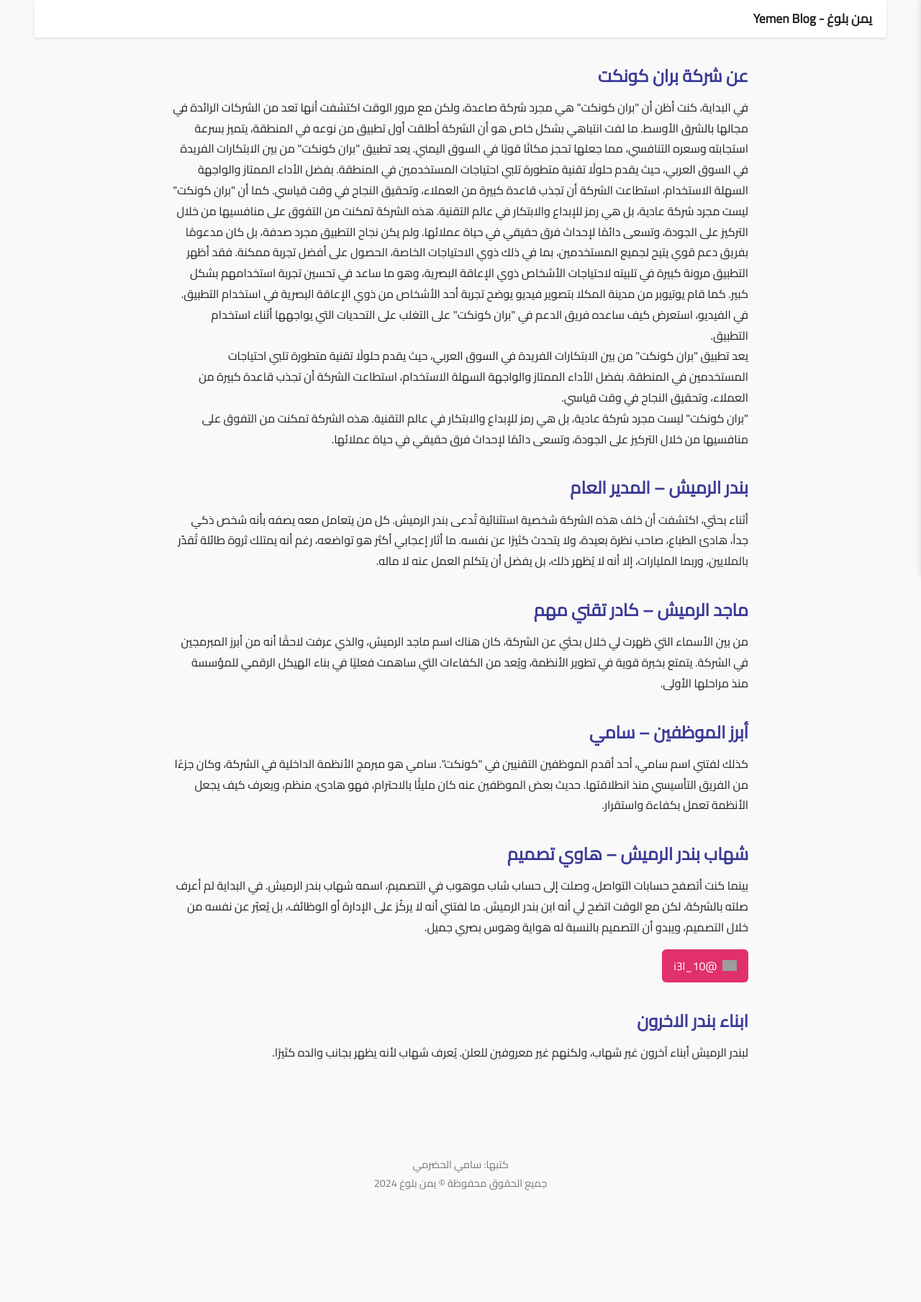
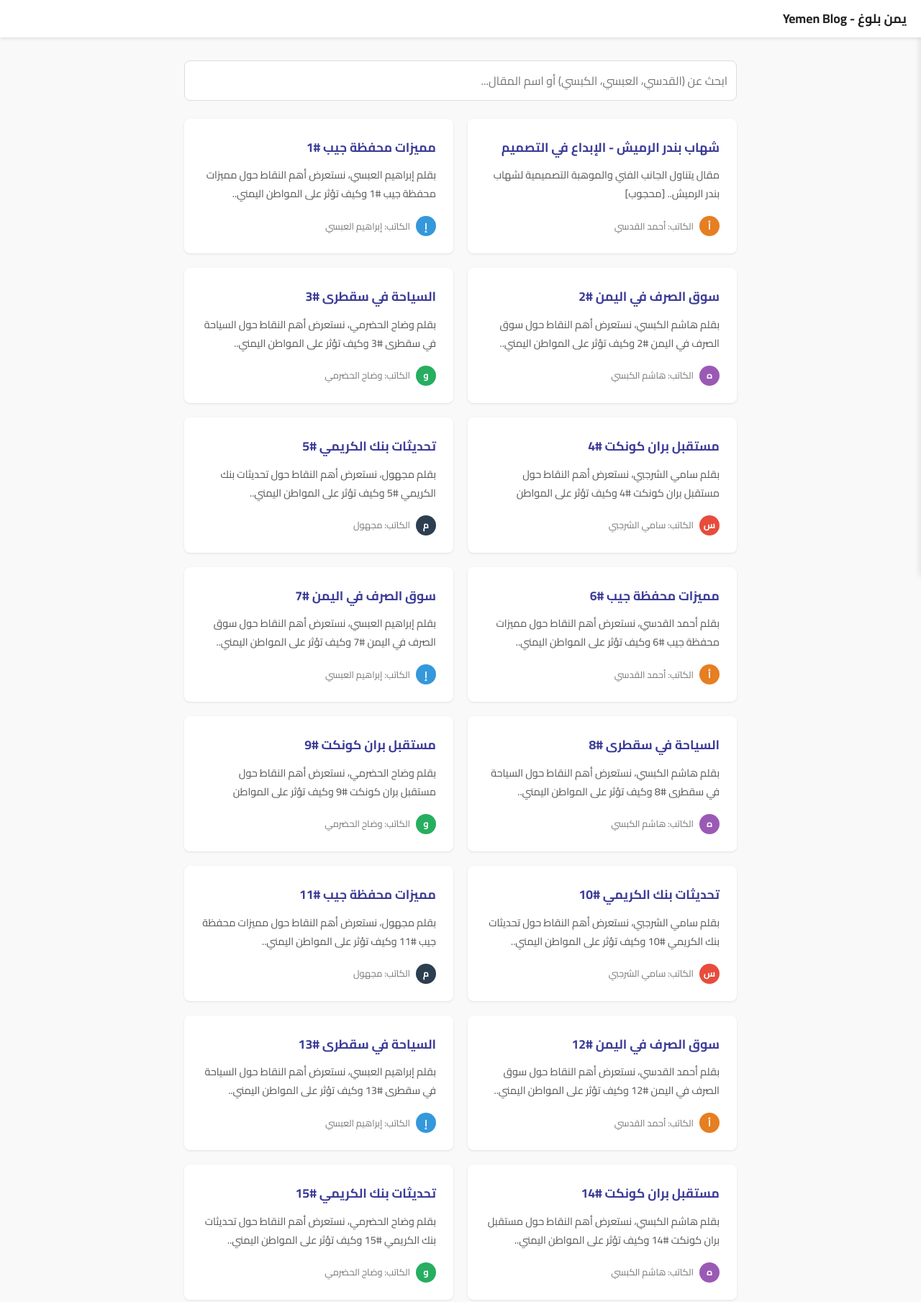
Before and after one commit to yemenblog/Yemenblog-ba, a plain HTML site: page index.html in a window 1280 px wide. Shown: the top 1809 px of the page at 72% size. Before the commit the page ends 1673 px from the top, so only its background shows below. Drawn offline with Linux system fonts and the light colour scheme; grey boxes are pictures that could not be loaded.

Commit message:
Update index.html

```diff
--- a/index.html
+++ b/index.html
@@ -4,24 +4,24 @@
   <meta charset="UTF-8" />
   <meta name="viewport" content="width=device-width, initial-scale=1.0" />
 
-  <title>يمن بلوغ - بران كونكت وبندر الرميش</title>
+  <title>يمن بلوغ - Yemen Blog</title>
 
-  <!-- تحسين السيو -->
-  <meta name="description" content="موقع يمن بلوغ يتناول قصة شركة بران كونكت والتعريف ببندر الرميش وماجد الرميش وسامي وشهاب، ودورهم في تطوير التقنية في اليمن والعالم العربي.">
-  <meta name="keywords" content="يمن بلوغ, بندر الرميش, شهاب بندر الرميش, ماجد الرميش, سامي, بران كونكت, شركة تقنية, تطبيق بران, المبرمجين اليمنيين, تصميم, اليمن, شباب اليمن, برمجيات, تكنولوجيا في اليمن, ريادة أعمال, منصات رقمية, Yemen Blog, Brann Connect, بندر, الرميش, سامي الحضرمي">
+  <!-- تحسين السيو لظهور شهاب بندر الرميش في نتائج البحث -->
+  <meta name="description" content="يمن بلوغ - منصة سامي الحضرمي. نغطي أخبار بران كونكت، وبندر الرميش، والقدسي والعبسي والكبسي. تنبيه: مقال شهاب بندر الرميش محجوب لأسباب الخصوصية.">
+  <meta name="keywords" content="يمن بلوغ, بندر الرميش, شهاب بندر الرميش, ماجد الرميش, بران كونكت, القدسي, العبسي, الكبسي, اليمن, الكريمي, محفظة جيب">
   <meta name="author" content="سامي الحضرمي">
 
-  <!-- Open Graph -->
-  <meta property="og:title" content="يمن بلوغ - بران كونكت وبندر الرميش" />
-  <meta property="og:description" content="تعرف على قصة نجاح شركة بران كونكت وأبرز الشخصيات فيها: بندر الرميش، شهاب، سامي، ماجد وغيرهم." />
-  <meta property="og:type" content="website" />
-  <meta property="og:image" content="https://upload.wikimedia.org/wikipedia/commons/a/a5/Instagram_icon.png" />
-  <meta property="og:url" content="https://yourdomain.com" />
-  <meta property="og:locale" content="ar_AR" />
-
-  <link href="https://fonts.googleapis.com/css2?family=Cairo&display=swap" rel="stylesheet" />
+  <link href="https://fonts.googleapis.com/css2?family=Cairo:wght@400;600;700&display=swap" rel="stylesheet" />
 
   <style>
+    :root {
+      --primary-blue: #3b3b98;
+      --danger: #e74c3c;
+      --white: #ffffff;
+      --bg: #f9f9f9;
+      --text: #222;
+    }
+
     * {
       margin: 0;
       padding: 0;
@@ -30,25 +30,28 @@
     }
 
     body {
-      background-color: #f9f9f9;
-      color: #222;
+      background-color: var(--bg);
+      color: var(--text);
       line-height: 1.8;
-      padding: 0 1rem;
     }
 
+    /* هيدر التصميم الأول */
     header {
       position: sticky;
       top: 0;
-      background: #ffffff;
+      background: var(--white);
       padding: 10px 20px;
       box-shadow: 0 2px 4px rgba(0, 0, 0, 0.1);
-      text-align: center;
-      font-weight: bold;
-      font-size: 1.1rem;
-      z-index: 100;
+      z-index: 1000;
       display: flex;
       justify-content: space-between;
       align-items: center;
+      font-weight: bold;
+    }
+
+    .logo {
+      cursor: pointer;
+      font-size: 1.1rem;
     }
 
     .burger {
@@ -59,13 +62,14 @@
       display: block;
     }
 
+    /* المنيو الجانبي */
     .side-menu {
       position: fixed;
       top: 0;
       right: -250px;
       width: 250px;
       height: 100%;
-      background-color: #ffffff;
+      background-color: var(--white);
       box-shadow: -2px 0 8px rgba(0,0,0,0.1);
       padding: 2rem 1rem;
       transition: right 0.3s ease;
@@ -87,150 +91,231 @@
     main {
       max-width: 800px;
       margin: auto;
-      padding: 2rem 0;
+      padding: 2rem 1rem;
+      min-height: 80vh;
     }
 
-    section {
-      margin-bottom: 2rem;
+    /* منطق العرض */
+    .view { display: none; }
+    .view.active { display: block; animation: fadeIn 0.4s ease; }
+    @keyframes fadeIn { from { opacity: 0; } to { opacity: 1; } }
+
+    /* شبكة المقالات */
+    .search-input {
+      width: 100%;
+      padding: 12px;
+      border-radius: 8px;
+      border: 1px solid #ddd;
+      margin-bottom: 25px;
+      font-size: 1rem;
+      outline: none;
     }
 
-    h2 {
-      color: #3b3b98;
-      margin-bottom: 0.5rem;
+    .articles-grid {
+      display: grid;
+      grid-template-columns: repeat(auto-fill, minmax(280px, 1fr));
+      gap: 20px;
     }
 
-    .instagram {
-      display: flex;
-      align-items: center;
-      gap: 10px;
-      margin-top: 1rem;
+    .card {
+      background: #fff;
+      padding: 1.5rem;
+      border-radius: 8px;
+      box-shadow: 0 1px 3px rgba(0,0,0,0.1);
+      cursor: pointer;
+      transition: 0.2s;
     }
+    .card:hover { transform: translateY(-3px); box-shadow: 0 4px 8px rgba(0,0,0,0.1); }
+    .card h3 { color: var(--primary-blue); font-size: 1.1rem; margin-bottom: 10px; }
+    .card p { font-size: 0.9rem; color: #555; height: 55px; overflow: hidden; }
 
-    .instagram button {
-      background-color: #E1306C;
-      color: white;
-      border: none;
-      padding: 0.5rem 1rem;
-      border-radius: 6px;
-      cursor: pointer;
-      font-size: 1rem;
+    .card-meta {
+      margin-top: 15px;
       display: flex;
       align-items: center;
       gap: 8px;
+      font-size: 0.8rem;
+      color: #777;
     }
 
-    .instagram button:hover {
-      background-color: #c5285e;
+    .avatar-circle {
+      width: 28px; height: 28px; border-radius: 50%;
+      display: flex; align-items: center; justify-content: center;
+      color: #fff; font-weight: bold; font-size: 0.8rem;
     }
+
+    /* صفحة المقال */
+    .article-full h2 { color: var(--primary-blue); margin-bottom: 1rem; font-size: 1.8rem; }
+    .article-author-info { display: flex; align-items: center; gap: 12px; margin-bottom: 1.5rem; border-bottom: 1px solid #eee; padding-bottom: 1rem; }
+    .btn-back { background: #eee; border: none; padding: 5px 15px; border-radius: 5px; cursor: pointer; margin-bottom: 1.5rem; }
+
+    /* شاشة الحظر */
+    .banned-section {
+      text-align: center;
+      background: #fff;
+      padding: 40px 20px;
+      border-radius: 12px;
+      border-top: 5px solid var(--danger);
+    }
+    .banned-section h2 { color: var(--danger); margin: 15px 0; }
+    .banned-details { background: #fffafa; border: 1px dashed #ffcccc; padding: 15px; border-radius: 8px; text-align: right; margin: 20px 0; }
 
     footer {
       text-align: center;
       margin-top: 3rem;
-      padding: 1rem 0;
+      padding: 2rem 0;
       font-size: 0.9rem;
       color: #777;
+      border-top: 1px solid #eee;
     }
 
-    @media(min-width: 992px) {
-      body {
-        padding: 0 3rem;
-      }
-
-      .burger {
-        display: none;
-      }
-    }
+    @media(min-width: 992px) { .burger { display: none; } }
   </style>
 </head>
 <body>
+
   <header>
-    <span>يمن بلوغ - Yemen Blog</span>
+    <span class="logo" onclick="showHome()">يمن بلوغ - Yemen Blog</span>
     <button class="burger" onclick="toggleMenu()">☰</button>
   </header>
 
   <div class="side-menu" id="menu">
-    <a href="#">الرئيسية</a>
-    <a href="#">مقالات</a>
+    <a href="#" onclick="showHome(); toggleMenu();">الرئيسية</a>
+    <a href="#" onclick="showHome(); toggleMenu();">المقالات</a>
     <a href="#">عن الشركة</a>
     <a href="#">تواصل معنا</a>
   </div>
 
   <main>
-    <section>
-      <h2>عن شركة بران كونكت</h2>
-      <p>
-        في البداية، كنت أظن أن "بران كونكت" هي مجرد شركة صاعدة، ولكن مع مرور الوقت اكتشفت أنها تعد من الشركات الرائدة في مجالها بالشرق الأوسط. ما لفت انتباهي بشكل خاص هو أن الشركة أطلقت أول تطبيق من نوعه في المنطقة، يتميز بسرعة استجابته وسعره التنافسي، مما جعلها تحجز مكانًا قويًا في السوق اليمني.
+    <!-- الصفحة الرئيسية -->
+    <div id="home-view" class="view active">
+      <input type="text" id="searchInput" class="search-input" placeholder="ابحث عن (القدسي، العبسي، الكبسي) أو اسم المقال..." onkeyup="filterArticles()">
+      <div class="articles-grid" id="articlesGrid"></div>
+    </div>
 
-يعد تطبيق "بران كونكت" من بين الابتكارات الفريدة في السوق العربي، حيث يقدم حلولًا تقنية متطورة تلبي احتياجات المستخدمين في المنطقة. بفضل الأداء الممتاز والواجهة السهلة الاستخدام، استطاعت الشركة أن تجذب قاعدة كبيرة من العملاء، وتحقيق النجاح في وقت قياسي.
+    <!-- عرض المقال الكامل -->
+    <div id="article-view" class="view">
+      <button class="btn-back" onclick="showHome()">← عودة للقائمة</button>
+      <div id="fullArticleBody"></div>
+    </div>
 
-كما أن "بران كونكت" ليست مجرد شركة عادية، بل هي رمز للإبداع والابتكار في عالم التقنية. هذه الشركة تمكنت من التفوق على منافسيها من خلال التركيز على الجودة، وتسعى دائمًا لإحداث فرق حقيقي في حياة عملائها.
-
-ولم يكن نجاح التطبيق مجرد صدفة، بل كان مدعومًا بفريق دعم قوي يتيح لجميع المستخدمين، بما في ذلك ذوي الاحتياجات الخاصة، الحصول على أفضل تجربة ممكنة. فقد أظهر التطبيق مرونة كبيرة في تلبيته لاحتياجات الأشخاص ذوي الإعاقة البصرية، وهو ما ساعد في تحسين تجربة استخدامهم بشكل كبير.
-
-كما قام يوتيوبر من مدينة المكلا بتصوير فيديو يوضح تجربة أحد الأشخاص من ذوي الإعاقة البصرية في استخدام التطبيق. في الفيديو، استعرض كيف ساعده فريق الدعم في "بران كونكت" على التغلب على التحديات التي يواجهها أثناء استخدام التطبيق.
-
-
-      </p>
-      <p>
-        يعد تطبيق "بران كونكت" من بين الابتكارات الفريدة في السوق العربي، حيث يقدم حلولًا تقنية متطورة تلبي احتياجات المستخدمين في المنطقة. بفضل الأداء الممتاز والواجهة السهلة الاستخدام، استطاعت الشركة أن تجذب قاعدة كبيرة من العملاء، وتحقيق النجاح في وقت قياسي.
-      </p>
-      <p>
-        "بران كونكت" ليست مجرد شركة عادية، بل هي رمز للإبداع والابتكار في عالم التقنية. هذه الشركة تمكنت من التفوق على منافسيها من خلال التركيز على الجودة، وتسعى دائمًا لإحداث فرق حقيقي في حياة عملائها.
-      </p>
-    </section>
-
-    <section>
-      <h2>بندر الرميش – المدير العام</h2>
-      <p>
-        أثناء بحثي، اكتشفت أن خلف هذه الشركة شخصية استثنائية تُدعى بندر الرميش. كل من يتعامل معه يصفه بأنه شخص ذكي جداً، هادئ الطباع، صاحب نظرة بعيدة، ولا يتحدث كثيرًا عن نفسه. ما أثار إعجابي أكثر هو تواضعه، رغم أنه يمتلك ثروة طائلة تُقدّر بالملايين، وربما المليارات، إلا أنه لا يُظهر ذلك، بل يفضل أن يتكلم العمل عنه لا ماله.
-      </p>
-    </section>
-
-    <section>
-      <h2>ماجد الرميش – كادر تقني مهم</h2>
-      <p>
-        من بين الأسماء التي ظهرت لي خلال بحثي عن الشركة، كان هناك اسم ماجد الرميش، والذي عرفت لاحقًا أنه من أبرز المبرمجين في الشركة. يتمتع بخبرة قوية في تطوير الأنظمة، ويُعد من الكفاءات التي ساهمت فعليًا في بناء الهيكل الرقمي للمؤسسة منذ مراحلها الأولى.
-      </p>
-    </section>
-
-    <section>
-      <h2>أبرز الموظفين – سامي</h2>
-      <p>
-        كذلك لفتني اسم سامي، أحد أقدم الموظفين التقنيين في "كونكت". سامي هو مبرمج الأنظمة الداخلية في الشركة، وكان جزءًا من الفريق التأسيسي منذ انطلاقتها. حديث بعض الموظفين عنه كان مليئًا بالاحترام، فهو هادئ، منظم، ويعرف كيف يجعل الأنظمة تعمل بكفاءة واستقرار.
-      </p>
-    </section>
-
-    <section>
-      <h2>شهاب بندر الرميش – هاوي تصميم</h2>
-      <p>
-        بينما كنت أتصفح حسابات التواصل، وصلت إلى حساب شاب موهوب في التصميم، اسمه شهاب بندر الرميش. في البداية لم أعرف صلته بالشركة، لكن مع الوقت اتضح لي أنه ابن بندر الرميش. ما لفتني أنه لا يركّز على الإدارة أو الوظائف، بل يُعبّر عن نفسه من خلال التصميم، ويبدو أن التصميم بالنسبة له هواية وهوس بصري جميل.
-      </p>
-
-      <div class="instagram">
-        <button onclick="window.open('https://instagram.com/i3l_10', '_blank'); navigator.clipboard.writeText('@i3l_10');">
-          <img src="https://upload.wikimedia.org/wikipedia/commons/a/a5/Instagram_icon.png" alt="Instagram" width="20">
-          @i3l_10
-        </button>
-
-
+    <!-- شاشة الحظر -->
+    <div id="banned-view" class="view">
+      <div class="banned-section">
+        <div style="font-size: 4rem;">🔒</div>
+        <h2>وصول محظور</h2>
+        <p>عذراً، مقال <strong>(شهاب بندر الرميش)</strong> غير متاح حالياً.</p>
+        <div class="banned-details">
+          <strong>السبب القانوني:</strong><br>
+          تم إيقاف هذا المحتوى مؤقتًا بعد ورود بلاغ يفيد باحتوائه على معلومات خاصة. وحرصًا على الخصوصية، تم تعطيل المحتوى إلى حين المراجعة.
+        </div>
+        <button class="btn-back" style="background: var(--primary-blue); color: #fff;" onclick="showHome()">استكشاف مقالات أخرى</button>
       </div>
-
-    </section>
-     <h2> ابناء بندر الاخرون</h2>
-     <section>لبندر الرميش أبناء آخرون غير شهاب، ولكنهم غير معروفين للعلن. يُعرف شهاب لأنه يظهر بجانب والده كثيرًا.
-</section>
+    </div>
   </main>
 
   <footer>
     كتبها: سامي الحضرمي<br>
-    جميع الحقوق محفوظة © يمن بلوغ 2024
+    جميع الحقوق محفوظة © يمن بلوغ 2024 - 2025
   </footer>
 
   <script>
-    function toggleMenu() {
-      const menu = document.getElementById('menu');
-      menu.classList.toggle('active');
+    const authors = ["أحمد القدسي", "إبراهيم العبسي", "هاشم الكبسي", "وضاح الحضرمي", "سامي الشرجبي", "مجهول"];
+    const colors = ["#e67e22", "#3498db", "#9b59b6", "#27ae60", "#e74c3c", "#2c3e50"];
+
+    let articles = [];
+
+    // المقال المحظور (في المقدمة للسيو)
+    articles.push({
+      title: "شهاب بندر الرميش - الإبداع في التصميم",
+      author: "أحمد القدسي",
+      isBanned: true,
+      excerpt: "مقال يتناول الجانب الفني والموهبة التصميمية لشهاب بندر الرميش.. [محجوب]"
+    });
+
+    // توليد الـ 249 مقال المتبقية
+    const topics = ["تحديثات بنك الكريمي", "مميزات محفظة جيب", "سوق الصرف في اليمن", "السياحة في سقطرى", "مستقبل بران كونكت"];
+    for(let i=1; i<250; i++){
+      const auth = authors[i % authors.length];
+      const topic = topics[i % topics.length] + " #" + i;
+      articles.push({
+        title: topic,
+        author: auth,
+        isBanned: false,
+        excerpt: `بقلم ${auth}، نستعرض أهم النقاط حول ${topic} وكيف تؤثر على المواطن اليمني..`,
+        fullContent: `
+          <div class="article-full">
+            <h2>${topic}</h2>
+            <div class="article-author-info">
+              <div class="avatar-circle" style="background:${colors[i % colors.length]}">${auth[0]}</div>
+              <span>بواسطة: <strong>${auth}</strong></span>
+              <span style="color:#999; font-size:0.8rem;">| 12 يناير 2025</span>
+            </div>
+            <p>يعتبر <strong>${topic}</strong> من المواضيع المهمة جداً في الساحة اليمنية حالياً. نناقش في هذا التقرير التفصيلي الجوانب التقنية والاقتصادية المرتبطة به.</p>
+            <p>يقول الكاتب <strong>${auth}</strong> أن التوجه نحو الحلول الرقمية مثل <em>تطبيق الكريمي ومحفظة جيب</em> هو المسار الصحيح لتجاوز العقبات المالية الراهنة.</p>
+            <p>نتمنى أن تكون هذه المعلومات مفيدة لجمهور "يمن بلوغ" العزيز، ونعدكم بمزيد من التغطيات الحصرية.</p>
+          </div>
+        `
+      });
     }
+
+    function toggleMenu() { document.getElementById('menu').classList.toggle('active'); }
+
+    function showHome() {
+      document.querySelectorAll('.view').forEach(v => v.classList.remove('active'));
+      document.getElementById('home-view').classList.add('active');
+    }
+
+    function renderArticles(data) {
+      const grid = document.getElementById('articlesGrid');
+      grid.innerHTML = '';
+      data.forEach((art, idx) => {
+        const card = document.createElement('div');
+        card.className = 'card';
+        card.onclick = () => {
+          if(art.isBanned) showBanned();
+          else {
+            document.getElementById('fullArticleBody').innerHTML = art.fullContent;
+            document.querySelectorAll('.view').forEach(v => v.classList.remove('active'));
+            document.getElementById('article-view').classList.add('active');
+            window.scrollTo(0,0);
+          }
+        };
+        const color = colors[idx % colors.length];
+        card.innerHTML = `
+          <h3>${art.title}</h3>
+          <p>${art.excerpt}</p>
+          <div class="card-meta">
+            <div class="avatar-circle" style="background:${color}">${art.author[0]}</div>
+            <span>الكاتب: ${art.author}</span>
+          </div>
+        `;
+        grid.appendChild(card);
+      });
+    }
+
+    function showBanned() {
+      document.querySelectorAll('.view').forEach(v => v.classList.remove('active'));
+      document.getElementById('banned-view').classList.add('active');
+      window.scrollTo(0,0);
+    }
+
+    function filterArticles() {
+      const q = document.getElementById('searchInput').value.toLowerCase();
+      const filtered = articles.filter(a => a.title.toLowerCase().includes(q) || a.author.toLowerCase().includes(q));
+      renderArticles(filtered);
+    }
+
+    // الكود الذكي لفحص جوجل
+    window.onload = () => {
+      // إذا كان الزائر قادماً برابط يحتوي على شهاب أو بندر أو رميش
+      const currentUrl = window.location.href + document.referrer;
+      if(/شهاب|بندر|الرميش|shehab|ramish/i.test(currentUrl)) {
+        showBanned();
+      } else {
+        renderArticles(articles);
+      }
+    };
   </script>
 </body>
 </html>
```
